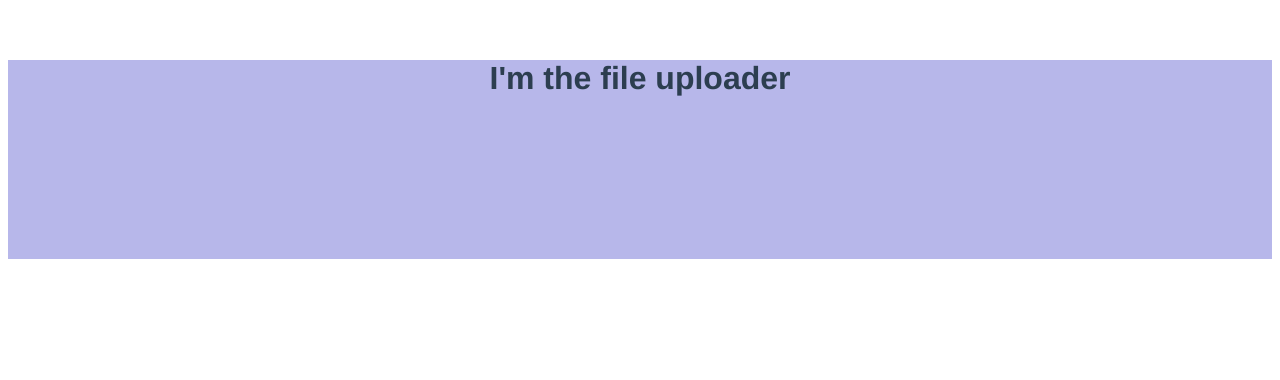
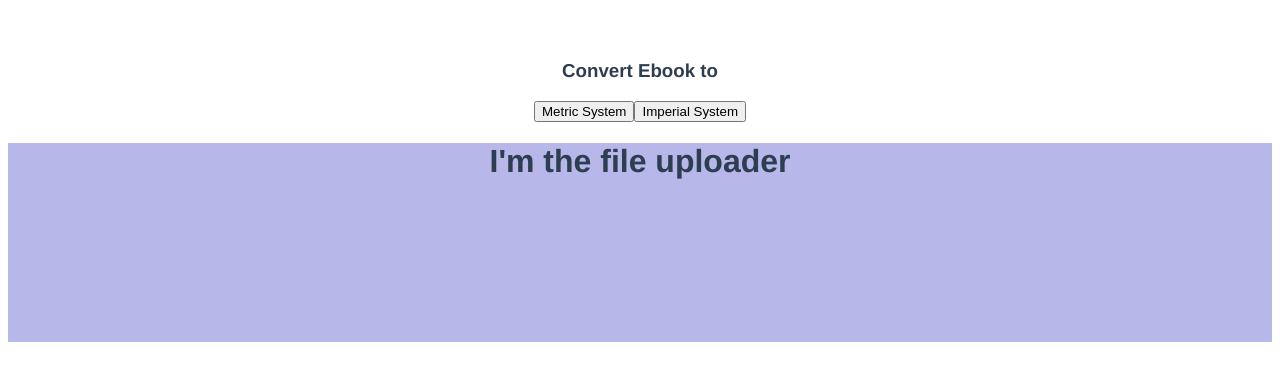
Before and after one commit to kivS/epub_unit_converter, a Vue app in the folder client/: page / in a window 1280 px wide. Shown: the top 380 px of the page. Built offline with nearby package versions, Linux system fonts and the light colour scheme; no server answers.

Commit message:
added unit selector component

```diff
--- a/client/src/App.vue
+++ b/client/src/App.vue
@@ -1,16 +1,31 @@
 <script>
 import fileUploader from './components/file-uploader'
+import unitSelector from './components/unit-selector'
 
 export default {
   name: 'app',
   components: {
-    fileUploader
+    fileUploader,
+    unitSelector
+  },
+  data: function(){
+    return {
+     conversion_unit: ''
+    }
+  },
+
+  mounted: function(){
+    BUS.$on('set_conversion_unit', unit =>{
+      this.conversion_unit = unit
+      WS.send(JSON.stringify({'do': 'set_conversion_unit', 'with': unit}))
+    })
   }
 }
 </script>
 
 <template>
   <div id="app">
+    <unit-selector></unit-selector>
     <file-uploader></file-uploader>
   </div>
 </template>
--- a/client/src/components/file-uploader.vue
+++ b/client/src/components/file-uploader.vue
@@ -28,7 +28,7 @@
             // clean files from dataTransfer object
             let dt = ev.dataTransfer
 
-            if(dt.items){
+            if(dt.items && dt.items.length > 0){
                 for (var i = 0; i < dt.items.length; i++) {
                     dt.items.remove(i)
                 }
@@ -37,11 +37,8 @@
             }
         },
         handle_click: function(e){
-            console.log('dropzone area clicked!')
-
             // emit click event on file input
             this.$refs.file_input.click()
-
         },
         handle_file_input_change: function(e){
             let files = e.target.files
--- /dev/null
+++ b/client/src/components/unit-selector.vue
@@ -0,0 +1,18 @@
+<script>
+    export default{
+        name: 'unit-selector',
+        methods:{
+            set_conversion_unit: function(unit){
+                BUS.$emit('set_conversion_unit', unit)
+            }
+        }
+    }
+</script>
+
+<template>
+   <div>
+       <h3>Convert Ebook to</h3>
+       <button @click="set_conversion_unit('metric')">Metric System</button>
+       <button  @click="set_conversion_unit('imperial')">Imperial System</button>
+   </div>
+</template>
--- a/client/src/main.js
+++ b/client/src/main.js
@@ -4,6 +4,9 @@ import Vue from 'vue'
 import App from './App'
 
 Vue.config.productionTip = false
+
+window.BUS = new Vue()
+window.WS = new WebSocket('ws://localhost:7000/wakey_wakey')
 
 /* eslint-disable */
 
@@ -15,16 +18,7 @@ new Vue({
 })
 
 //
-window.BUS = new Vue()
-window.WS = new WebSocket('ws://localhost:7000/wakey_wakey')
 
-const ws = window.WS
-
-ws.onmessage = e =>{
+WS.onmessage = e =>{
     console.log(e)
 }
-
-ws.onopen = function (event) {
-   // set covertion type
-   ws.send(JSON.stringify({"do": 'set_conversion_unit', "with": "imperial"}))
-}
```
